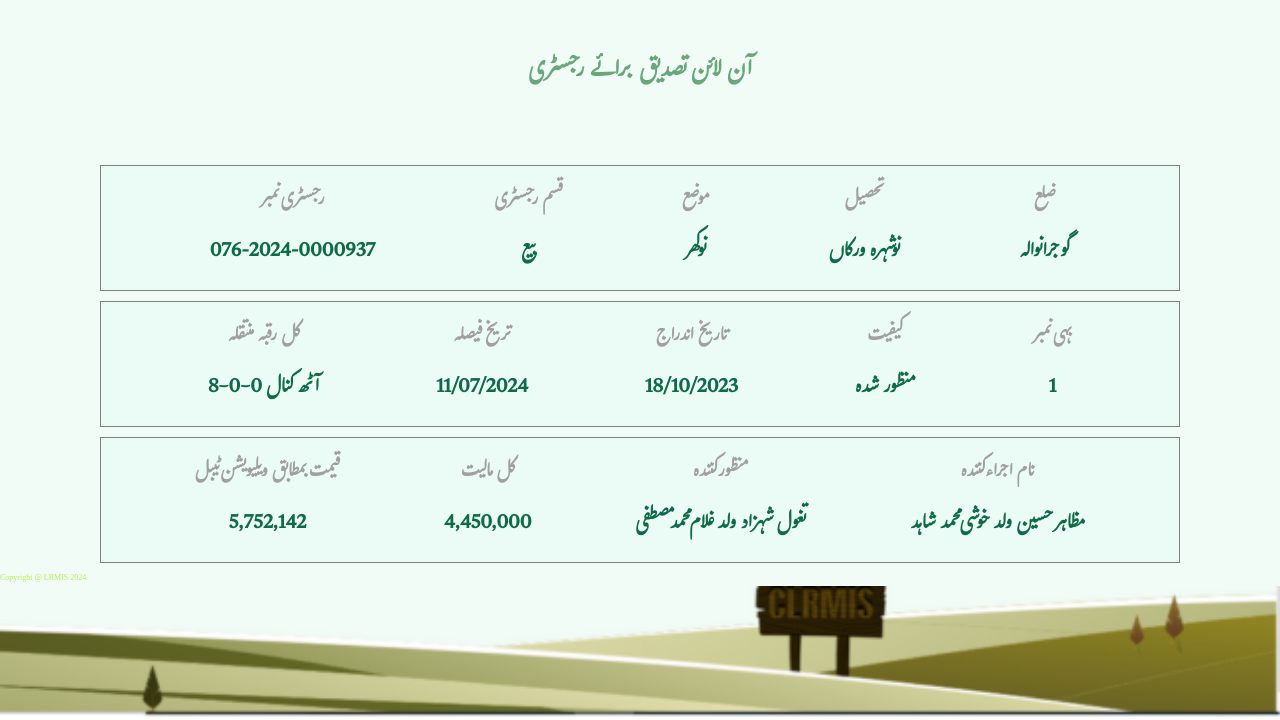
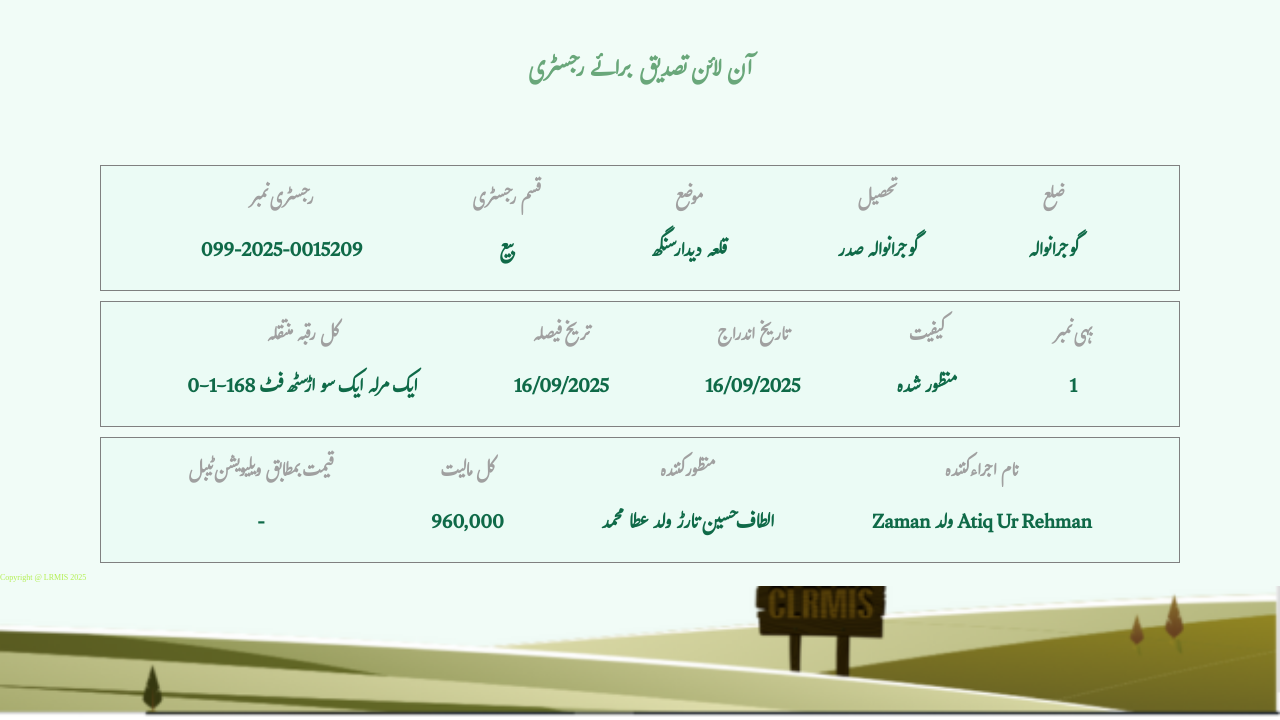
Before and after one commit to punjabzameen/https-onlinefard.punjab-zameen.gov.pk-RegistryVerification-data-HZVAQeF2tYkBH-k1QjYuGHtgeGYZHG-7p1, a plain HTML site: page index.html in a window 1280 px wide. Shown: the part 80-800 px from the top of the page. Drawn offline with Linux system fonts and the light colour scheme.

Commit message:
Update index.html

```diff
--- a/index.html
+++ b/index.html
@@ -32,7 +32,7 @@
             <div class="item text1">
                 <h3>رجسٹری نمبر
                 </h3>
-                <p>076-2024-0000937
+                <p>099-2025-0015209
                 </p>
             </div>
             <div class="item text2"><h3>قسم رجسٹری
@@ -42,13 +42,13 @@
             <div class="item text3">
                 <h3>موضع
                 </h3>
-                <p>نوکھر
+                <p>قلعہ دیدار سنگھ
                 </p>
             </div>
             <div class="item text4">
                 <h3>تحصیل
                 </h3>
-                <p>نوشہرہ ورکاں
+                <p>گوجرانوالہ صدر
                 </p>
             </div>
             <div class="item text5">
@@ -63,18 +63,18 @@
             <div class="item text1">
                 <h3>کل رقبہ منتقلہ
                 </h3>
-                <p>8-0-0 آٹھ کنال
+                <p>0-1-168 ایک مرلہ ایک سو اڑسٹھ فٹ
                 </p>
             </div>
             <div class="item text2"><h3>تریخ فیصلہ
 
             </h3>
-            <p>11/07/2024
+            <p>16/09/2025
             </p></div>
             <div class="item text3">
                 <h3>تاریخ اندراج
                 </h3>
-                <p>18/10/2023
+                <p>16/09/2025
                 </p>
             </div>
             <div class="item text4">
@@ -95,23 +95,23 @@
             <div class="item text1">
                 <h3>قیمت بمطابق ویلیویشن ٹیبل
                 </h3>
-                <p>5,752,142
+                <p>-
                 </p>
             </div>
             <div class="item text2"><h3>کل مالیت
             </h3>
-            <p>4,450,000
+            <p>960,000
             </p></div>
             <div class="item text3">
                 <h3>منظور کنندہ
                 </h3>
-                <p>تغول شہزاد ولد غلام محمد مصطفی
+                <p>الطاف حسین تارڑ ولد عطا محمد
                 </p>
             </div>
             <div class="item text4">
                 <h3>نام اجراء کنندہ
                 </h3>
-                <p>مظاہر حسین ولد خوشی محمد شاہد
+                <p>Zaman ولد Atiq Ur Rehman
                 </p>
             </div>
 
@@ -120,11 +120,12 @@
     </section>
     <!-- ----------------- Inage section------------------ -->
      <div class="bottom_img">
-        Copyright @ LRMIS 2024
+        Copyright @ LRMIS 2025
 
      </div>
      <!-- <div class="main">
     </div> -->
 
 </body>
+
 </html>
```
